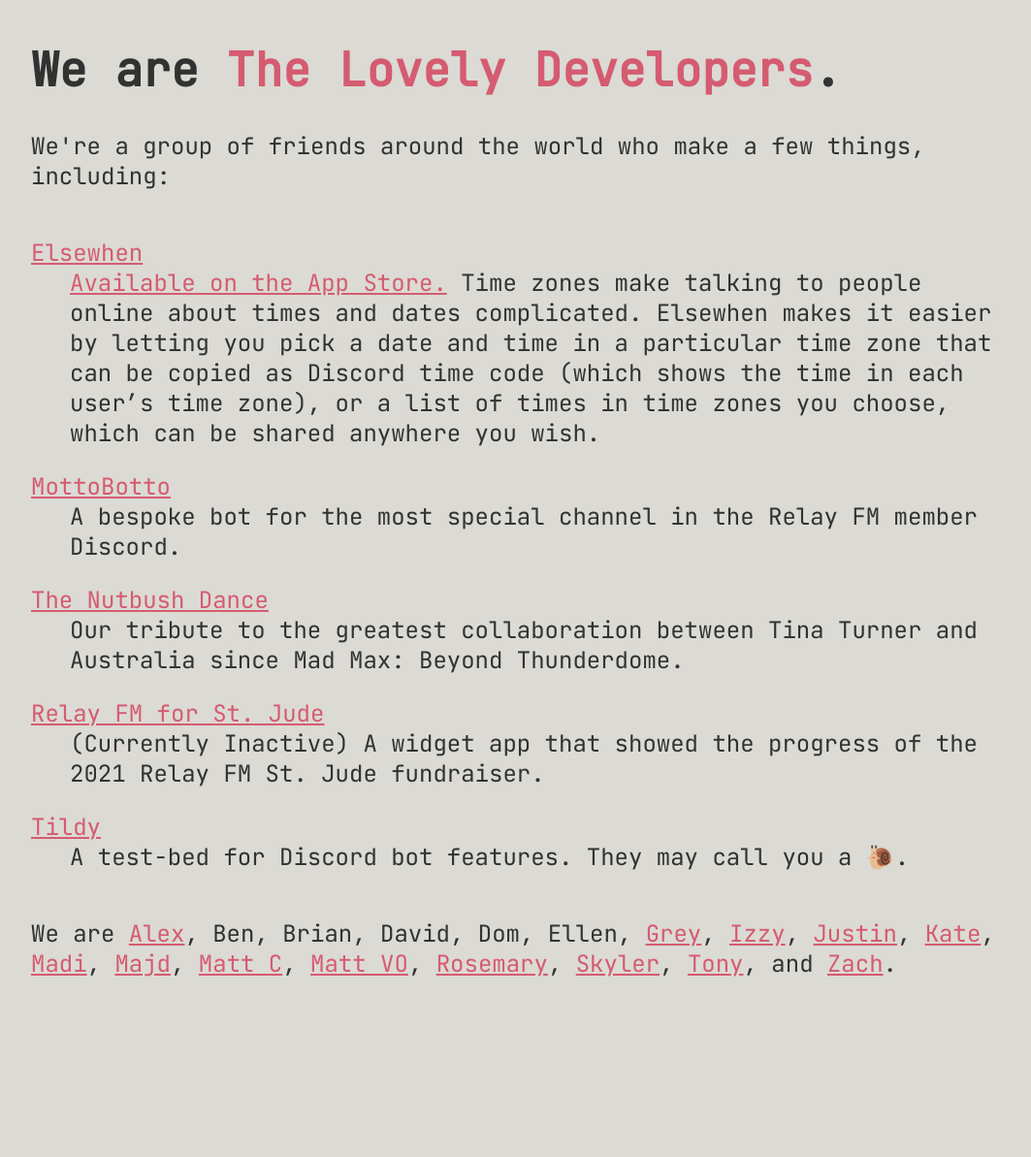
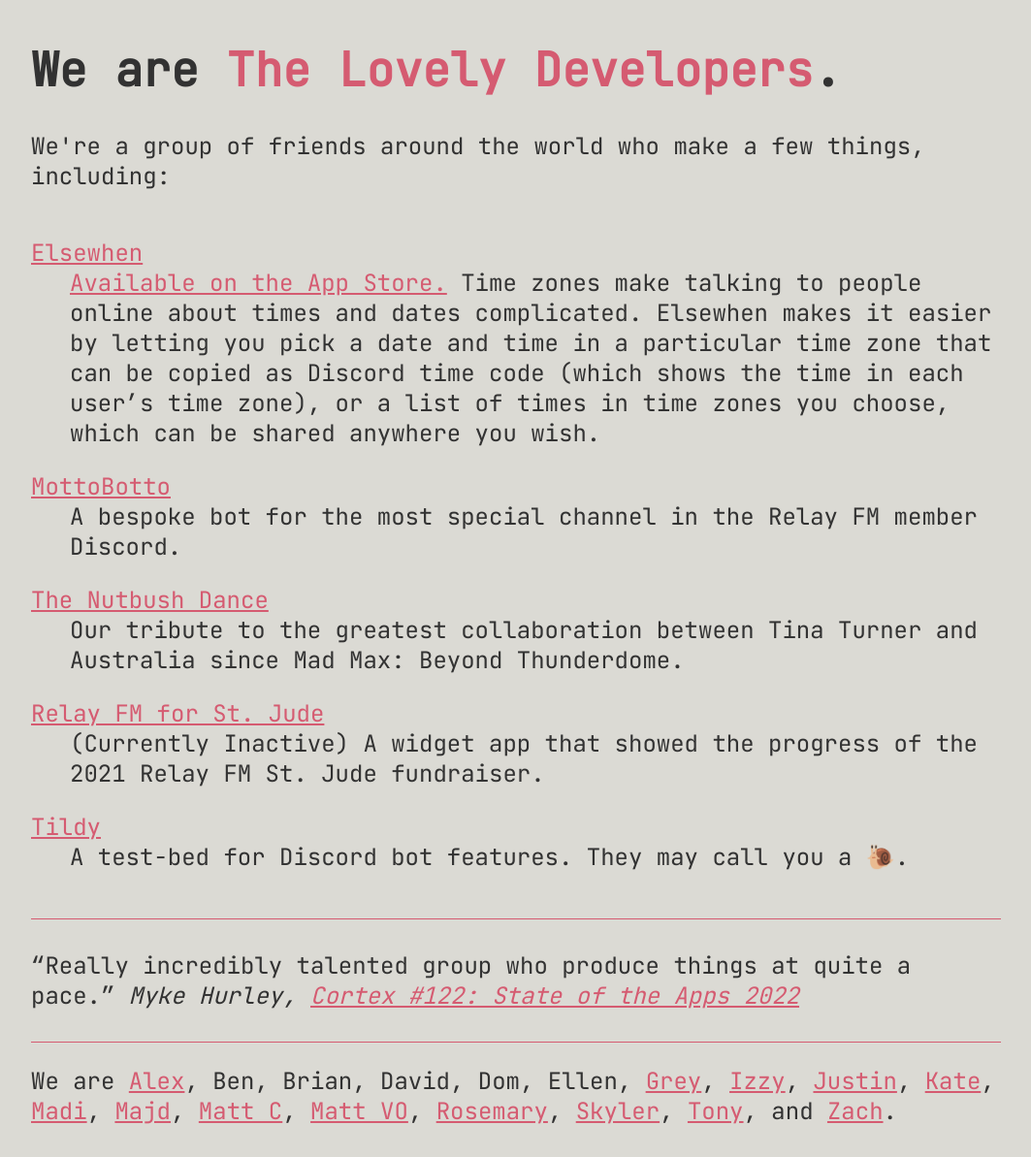
Before and after one commit to Lovely-Development-Team/tildy.dev, a Jekyll site: the page built from docs/index.html, in a window 1280 px wide. Shown: the whole page at 97% size, without its empty margins (108-1171 px from the left). Built offline with Jekyll 4.4.1, drawn with Linux system fonts in a browser that asks for light colours; before the commit the page ends 1041 px from its top, so only the background shows below that.

Commit message:
Added talented quote

```diff
--- a/docs/css/style.css
+++ b/docs/css/style.css
@@ -61,6 +61,13 @@
 	flex-direction:column;
 }
 
+#quote {
+	border-top: 1px solid var(--link-color);
+	border-bottom: 1px solid var(--link-color);
+	padding-top: 2rem;
+	padding-bottom: 2rem;
+}
+
 @media screen and (orientation: portrait) {
 	#container {
 		display:block;
--- a/docs/index.html
+++ b/docs/index.html
@@ -14,6 +14,11 @@
 				<dd>{{ project.description | markdownify }}</dd>
 			{% endfor %}
 		</dl>
+
+		<p id="quote">
+			<q>Really incredibly talented group who produce things at quite a pace.</q>
+			<cite>Myke Hurley, <a href="https://overcast.fm/+E7b7c7ryM/1:34:28" target="_blank">Cortex #122: State of the Apps 2022</a></cite>
+		</p>
 
 		<p id="members">
 			{% if site.data.members %}
```
